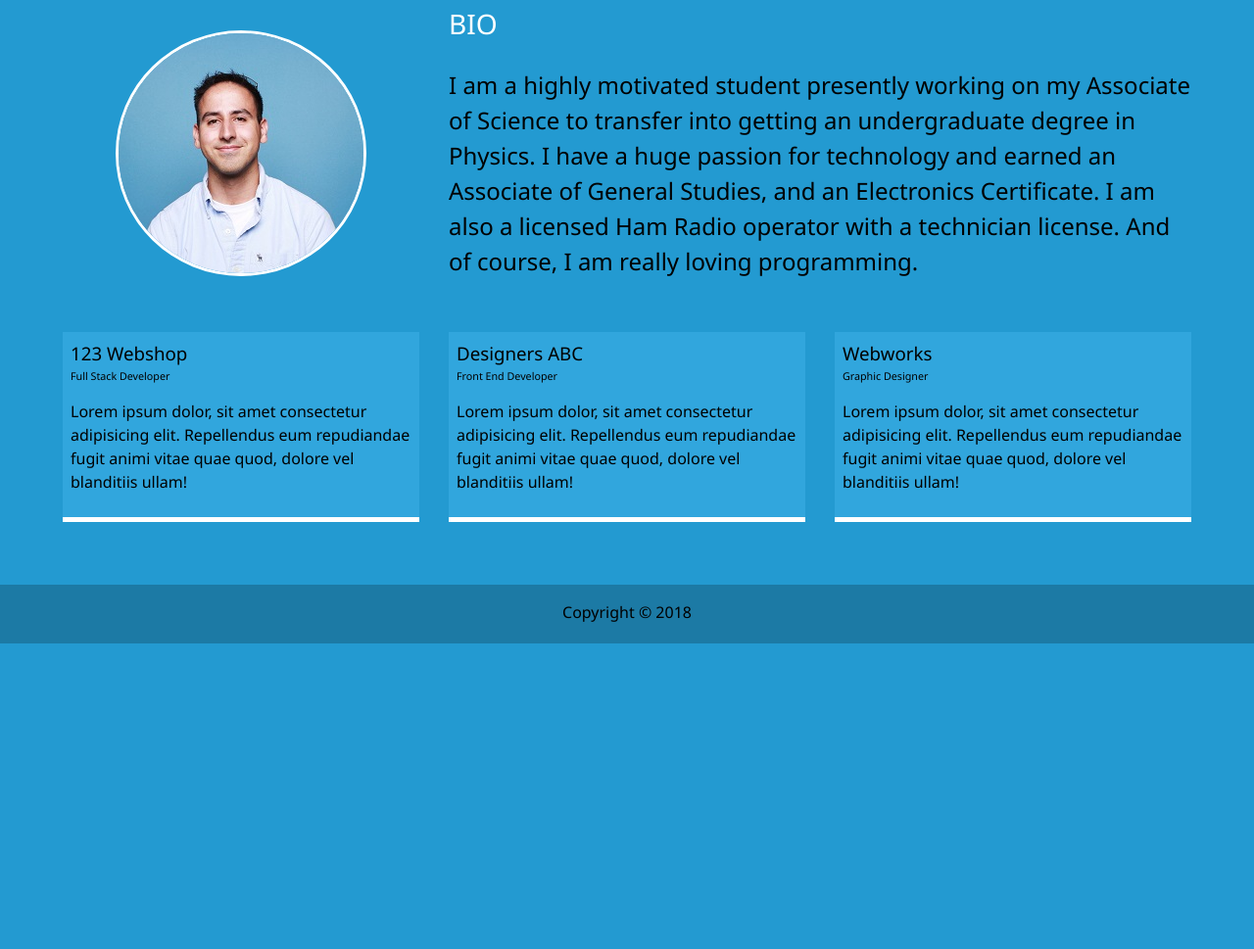
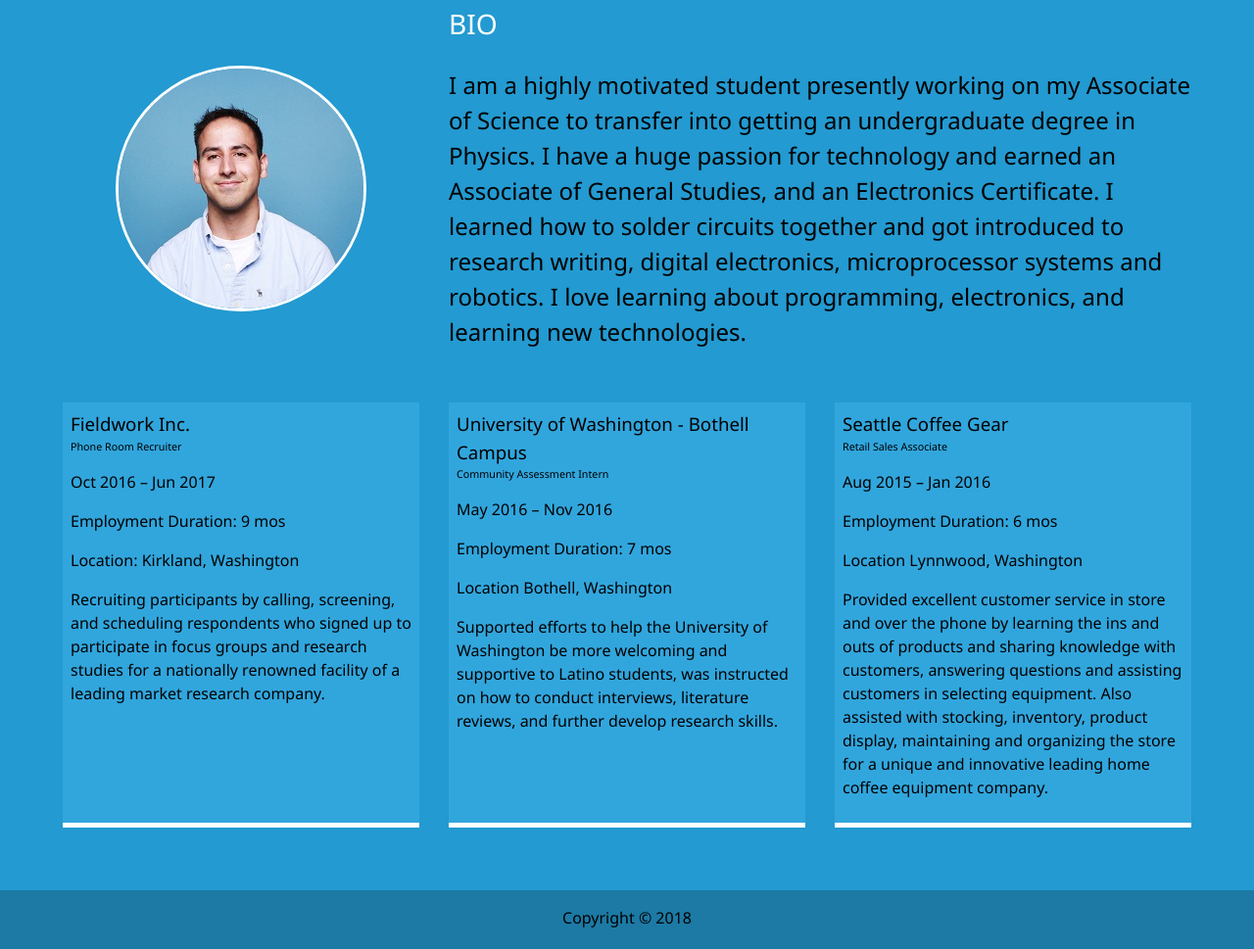
Before and after one commit to Mobius001/modern_portfolio, a website: page dist/about.html in a window 1280 px wide. Shown: the part 279-1248 px from the top of the page at 98% size. Before the commit the page ends 936 px from the top, so only its background shows below. Drawn offline with Linux system fonts and the light colour scheme.

Commit message:
updated about page, put in last three jobs

```diff
--- a/dist/about.html
+++ b/dist/about.html
@@ -66,29 +66,51 @@
                     getting
                     an undergraduate degree in Physics. I have a huge passion for technology
                     and earned an Associate of General Studies, and an Electronics Certificate.
-                    I am also a licensed Ham Radio operator with a technician license.
-                    And of course, I am really loving programming.
-
+                    I learned how to solder circuits together and got introduced to research writing,
+                    digital electronics, microprocessor systems and robotics.
+                    I love learning about programming, electronics, and learning new technologies.
                 </p>
             </div>
 
             <div class="job job-1">
-                <h3>123 Webshop</h3>
-                <h6>Full Stack Developer</h6>
-                <p>Lorem ipsum dolor, sit amet consectetur adipisicing elit. Repellendus eum repudiandae fugit animi
-                    vitae quae quod, dolore vel blanditiis ullam!</p>
+                <h3>Fieldwork Inc.</h3>
+                <h6>Phone Room Recruiter</h6>
+                <p>Oct 2016 – Jun 2017</p>
+                <p>Employment Duration: 9 mos</p>
+                <p>Location: Kirkland, Washington</p>
+
+                <p>Recruiting participants by calling, screening, and scheduling respondents
+                    who signed up to participate in focus groups and research studies for a
+                    nationally renowned facility of a leading market research company.
+                </p>
+                </p>
             </div>
             <div class="job job-2">
-                <h3>Designers ABC</h3>
-                <h6>Front End Developer</h6>
-                <p>Lorem ipsum dolor, sit amet consectetur adipisicing elit. Repellendus eum repudiandae fugit animi
-                    vitae quae quod, dolore vel blanditiis ullam!</p>
+                <h3>University of Washington - Bothell Campus</h3>
+                <h6>Community Assessment Intern</h6>
+                <p>May 2016 – Nov 2016</p>
+                <p>Employment Duration: 7 mos</p>
+                <p>Location Bothell, Washington</p>
+
+                <p>Supported efforts to help the University of Washington be more welcoming
+                    and supportive to Latino students, was instructed on how to conduct
+                    interviews, literature reviews, and further develop research skills.</p>
+                </p>
             </div>
             <div class="job job-3">
-                <h3>Webworks</h3>
-                <h6>Graphic Designer</h6>
-                <p>Lorem ipsum dolor, sit amet consectetur adipisicing elit. Repellendus eum repudiandae fugit animi
-                    vitae quae quod, dolore vel blanditiis ullam!</p>
+                <h3>Seattle Coffee Gear</h3>
+                <h6>Retail Sales Associate</h6>
+                <p>Aug 2015 – Jan 2016</p>
+                <p>Employment Duration: 6 mos</p>
+                <p>Location Lynnwood, Washington</p>
+                <p>
+                    Provided excellent customer service in store and over the phone by
+                    learning the ins and outs of products and sharing knowledge with
+                    customers, answering questions and assisting customers in selecting
+                    equipment. Also assisted with stocking, inventory, product display,
+                    maintaining and organizing the store for a unique and innovative
+                    leading home coffee equipment company.
+                </p>
             </div>
         </div>
     </main>
```
